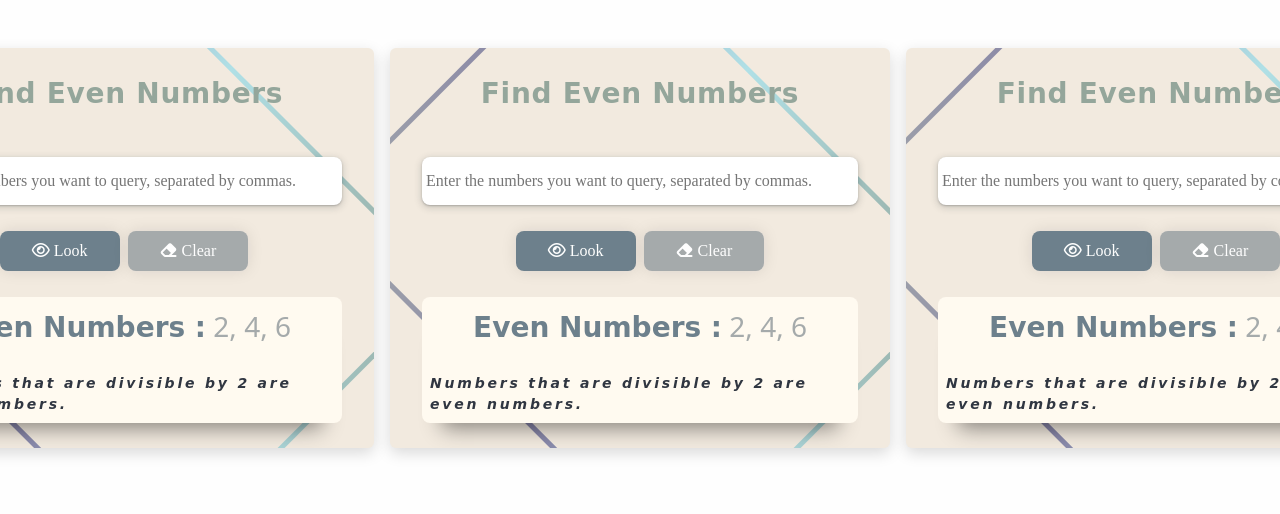
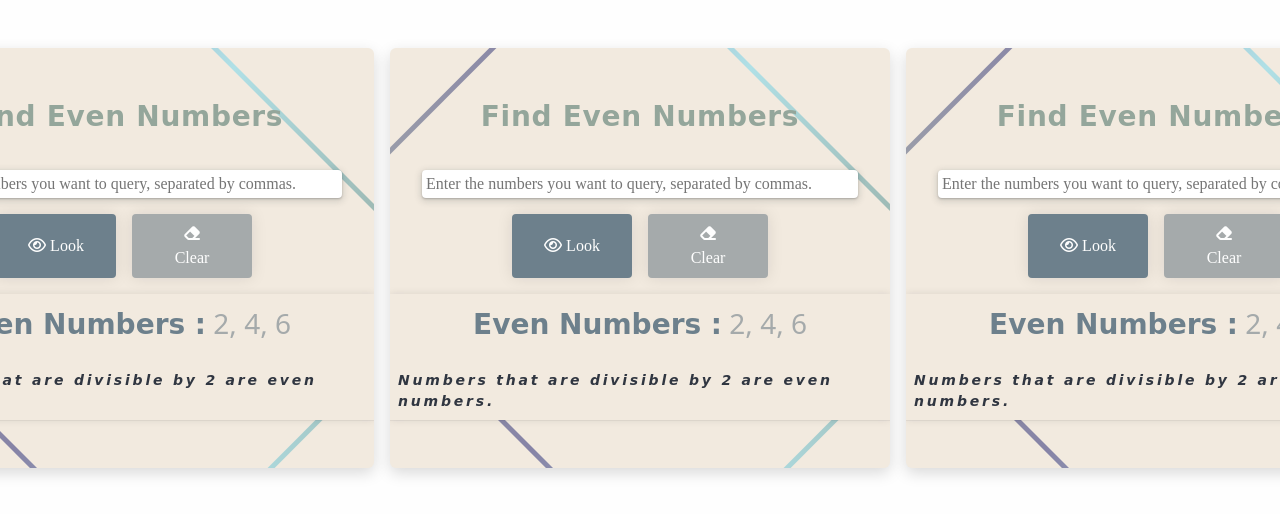
Before and after one commit to feyzaerat/jQuery_Popular_Algorithms, a plain HTML site: page index.html in a window 1280 px wide. Shown: the top 514 px of the page. Drawn offline with nearby package versions, Linux system fonts and the light colour scheme; a web font is replaced by a local one.

Commit message:
modified some styles

```diff
--- a/style.scss
+++ b/style.scss
@@ -11,9 +11,11 @@ body::-webkit-scrollbar {
   display: none;
 }
 .button {
+
   &__result {
     background-color: var(--focus-color);
     color: var(--white-color) !important;
+    width: 120px;
     &:hover {
       transition: 0.3s ease-in-out;
       background: var(--success-color);
@@ -23,6 +25,7 @@ body::-webkit-scrollbar {
   &__clear {
     background: var(--gray-color);
     color: var(--white-color) !important;
+    width: 120px;
     &:hover {
       transition: 0.3s ease-in-out;
       background: var(--purple-color);
@@ -64,17 +67,17 @@ body::-webkit-scrollbar {
         justify-content: space-around;
         align-content: center;
         align-items: center;
-        gap: 0.5rem;
+        gap: 1rem;
         border: none;
         background: var(--secondary-color);
         color: var(--white-color);
-        padding: 1rem 2rem;
+        padding: 3rem 2rem;
         width: 100%;
         height: 100%;
         max-width: 500px;
         min-width: 500px;
-        max-height: 400px;
-        min-height: 400px;
+        max-height: 420px;
+        min-height: 420px;
         box-shadow: rgba(0, 0, 0, 0.15) 0px 5px 15px 0px;
         &::before {
           content: "";
@@ -93,7 +96,7 @@ body::-webkit-scrollbar {
           );
           z-index: 1;
           border-image-slice: 1;
-          border-radius: 15px;
+          border-radius: 0.25rem;
           animation: rotate-border 2s linear infinite;
           transform: rotate(45deg);
         }
@@ -109,7 +112,7 @@ body::-webkit-scrollbar {
         &__input {
           width: 100%;
           border: none;
-          border-radius: 0.5rem;
+          border-radius: 0.25rem;
           padding: 0.25rem;
           height: 3rem;
           font-family: var(--font-text);
@@ -128,7 +131,7 @@ body::-webkit-scrollbar {
         }
         &__button {
           border: none;
-          border-radius: 0.5rem;
+          border-radius: 0.25rem;
           padding: 0.5rem 2rem;
           font-family: var(--font-text);
           color: var(--text-color);
@@ -140,7 +143,7 @@ body::-webkit-scrollbar {
           &__button {
             display: flex;
             flex-direction: row;
-            gap: 0.5rem;
+            gap: 1rem;
             z-index: 2;
           }
           &__result {
@@ -149,13 +152,11 @@ body::-webkit-scrollbar {
             justify-content: center;
             align-items: center;
             gap: 0.5rem;
-            background: var(--beige-color);
-            //border: 4px double var(--primary-color);
-            border-radius: 0.5rem;
+            background: var(--secondary-color);
             padding: 0.5rem;
-            width: 100%;
+            width: 500px;
             z-index: 2;
-            box-shadow: rgba(0, 0, 0, 0.45) 0px 25px 20px -20px;
+            box-shadow: rgba(17, 17, 26, 0.05) 0px 1px 0px, rgba(17, 17, 26, 0.1) 0px 0px 8px;
             &__result {
               font-weight: 500;
               font-size: 28px;
```
Also changed, not shown: style.css, 1 other file.
